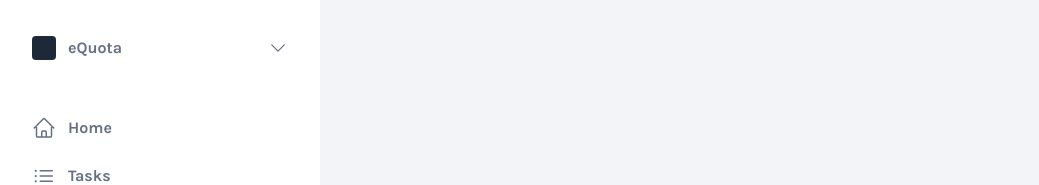
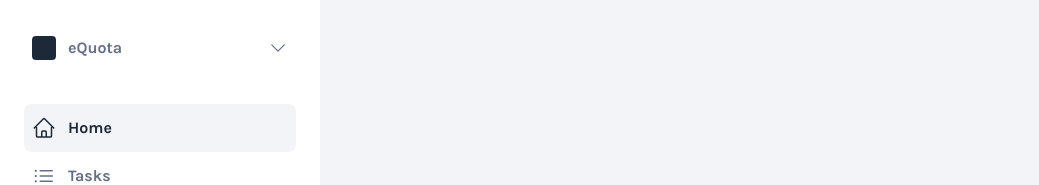
Before and after one commit to aiWxby/equota-jira-clone, a Vue app: page / in a window 1280 px wide. Shown: the top 185 px of the page, without its empty margins (0-1039 px from the left). Built offline with nearby package versions, Linux system fonts and the light colour scheme.

Commit message:
refactor: replaced tailwind classes with vanilla css classes

```diff
--- a/src/components/SideBarMenuListItem.vue
+++ b/src/components/SideBarMenuListItem.vue
@@ -1,17 +1,17 @@
 <template>
   <button
-    class="w-full flex items-center justify-between py-3 px-2 rounded-lg hover:bg-gray-100 transition-colors duration-300"
+    class="sidebar-menu-item"
     :class="wrapperClass"
   >
-    <div class="flex items-center space-x-3">
-      <div class="text-gray-500" :class="iconClass">
+    <div class="sidebar-menu-item_content">
+      <div class="sidebar-menu-item_icon" :class="iconClass">
         <slot name="icon"> </slot>
       </div>
-      <p class="text-gray-500 font-bold text-base" :class="contentClass">
+      <p class="sidebar-menu-item_title" :class="contentClass">
         {{ content }}
       </p>
     </div>
-    <div class="text-gray-500" :class="slotClass">
+    <div class="sidebar-menu-item_misc" :class="slotClass">
       <slot></slot>
     </div>
   </button>
```
